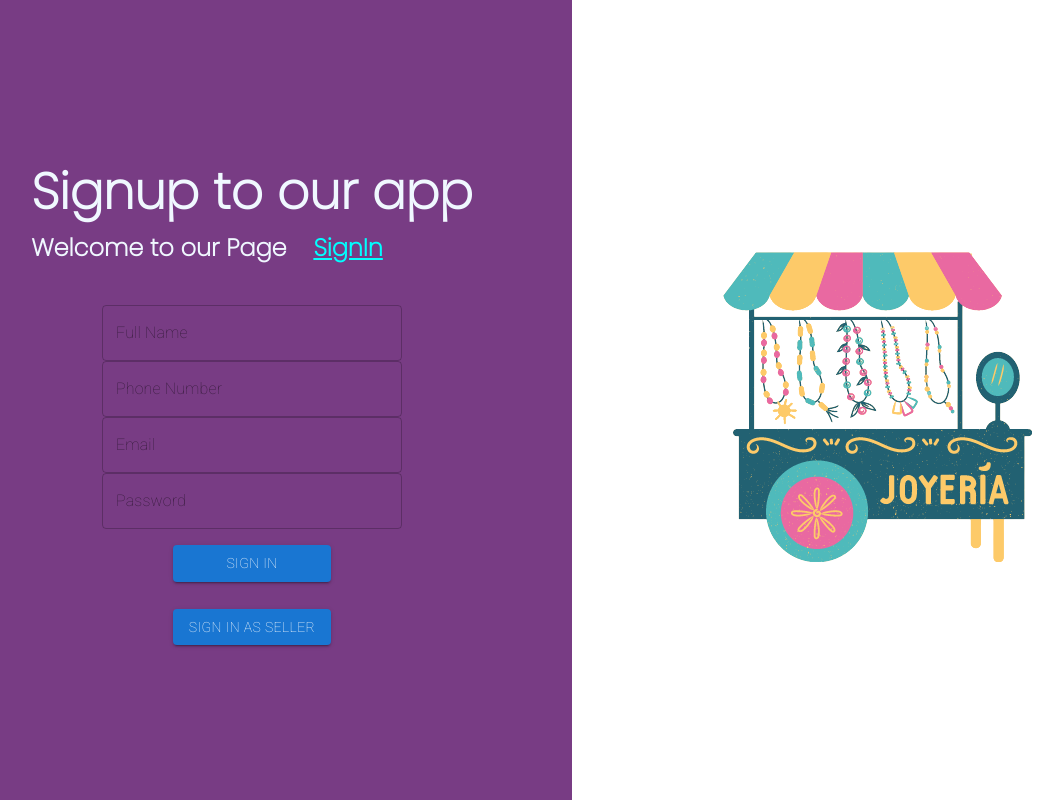
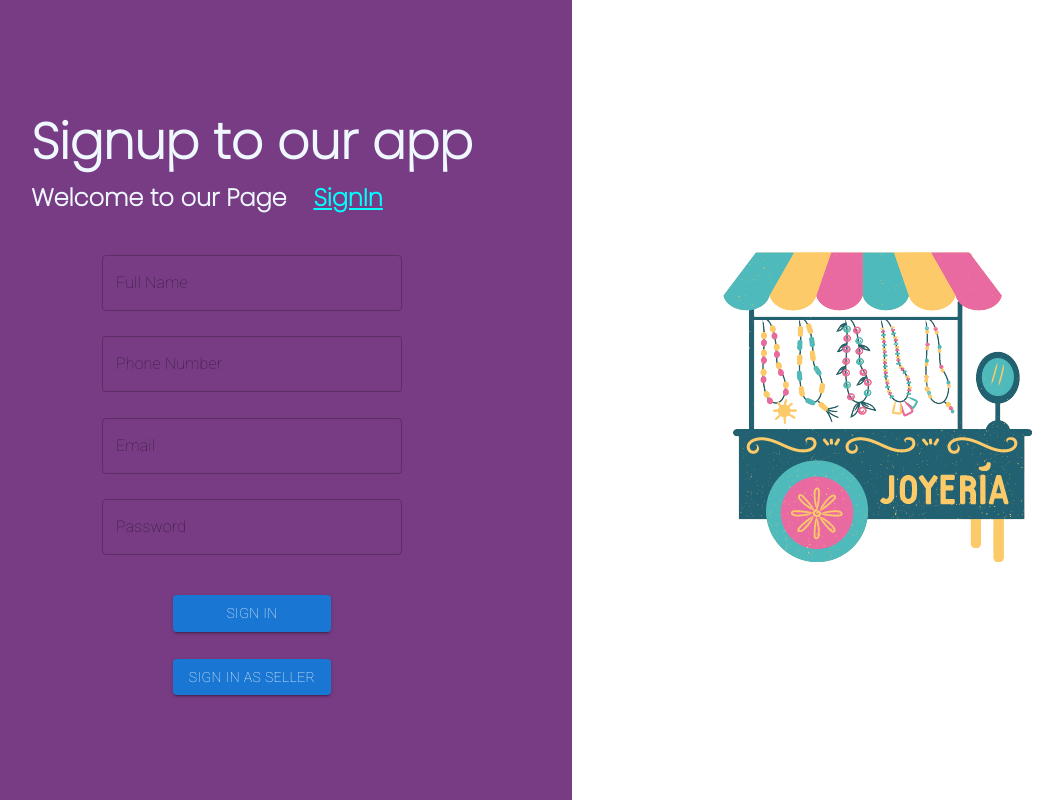
Before and after one commit to Rishav-code-bit/HelpingHand, a React (Create React App) app: page /signup in a window 1280 px wide. Shown: the whole page, without its empty margins (68-1131 px from the left). Built offline with nearby package versions, Linux system fonts and the light colour scheme; the HTML template or start-up script is replaced by a standard one; a web font is replaced by a local one.

Commit message:
Signup correction

```diff
--- a/src/components/LoginPage/Login.js
+++ b/src/components/LoginPage/Login.js
@@ -4,6 +4,7 @@ import image from '../../images/img2.png'
 import { Link } from 'react-router-dom'
 import TextField from '@material-ui/core/TextField';
 import { Button } from '@mui/material';
+
 
 function Login() {
   return (
--- a/src/components/LoginPage/SignUp.css
+++ b/src/components/LoginPage/SignUp.css
@@ -45,7 +45,7 @@
     min-width: 300px;
     padding: 40px;
     justify-content: space-between;
-    height: 150px;
+    height: 300px;
 }
 
 .signup-buttons {
--- a/src/components/LoginPage/SignUp.js
+++ b/src/components/LoginPage/SignUp.js
@@ -19,8 +19,6 @@ function SignUp() {
             <TextField id="standard-basic" type="email" label="Email" variant="outlined" />
             <TextField className='login-text' id="standard-basic" type="password" label="Password" variant="outlined" />
           </div>
-          <br/>
-          <br/>
           <div className='signup-buttons'>
               <Button variant='contained'>Sign In</Button>
               <Button variant='contained'>Sign In as Seller</Button>
```
